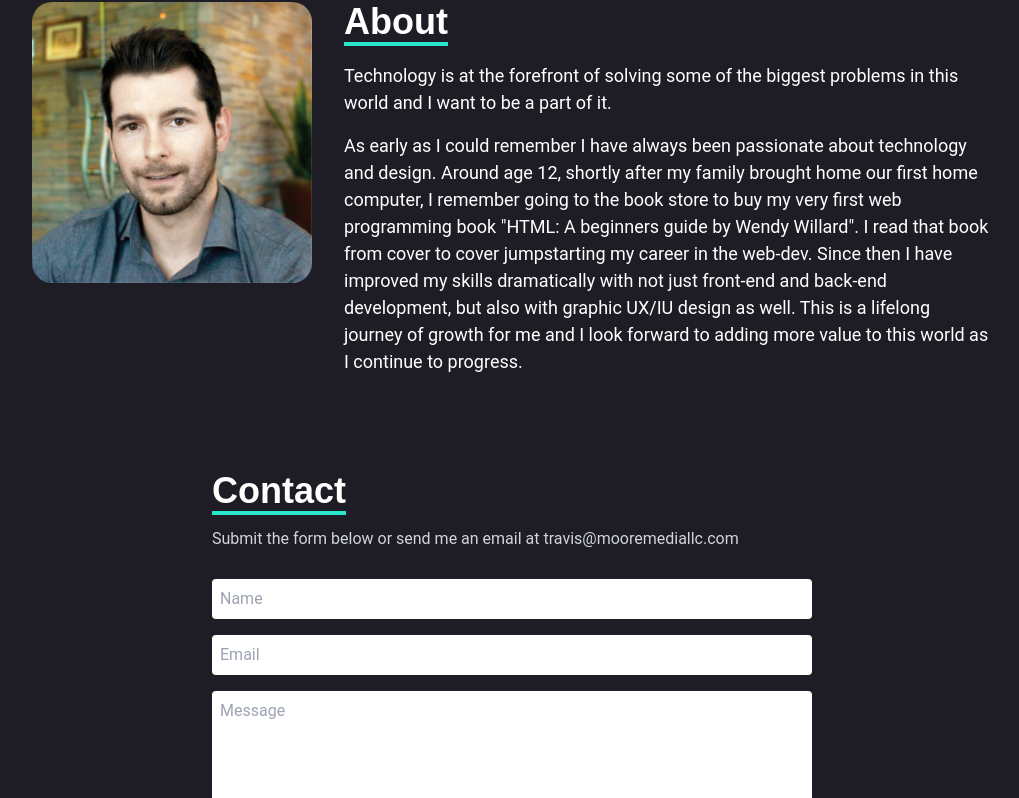
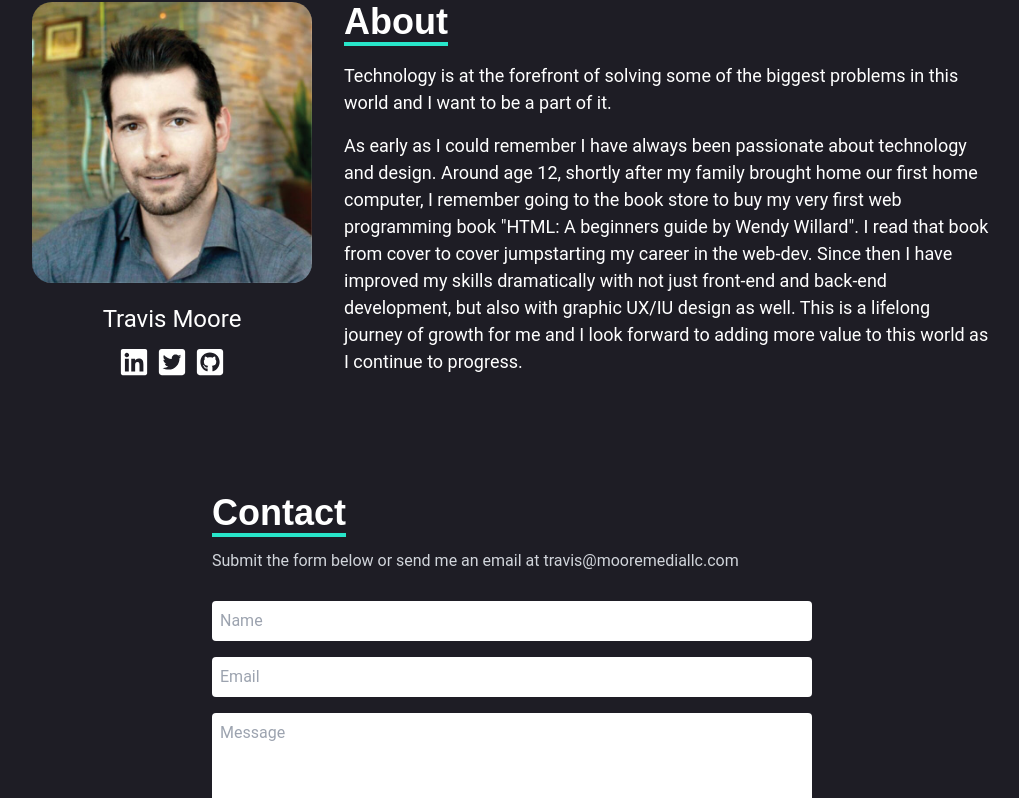
Before and after one commit to travistylerVII/Travis_Strife_React_Portfolio, a React (Create React App) app: page / in a window 1280 px wide. Shown: the part 4926-5724 px from the top of the page, without its empty margins (128-1147 px from the left). Built offline with nearby package versions, Linux system fonts and the light colour scheme.

Commit message:
refactor posts

```diff
--- a/src/components/About.jsx
+++ b/src/components/About.jsx
@@ -1,5 +1,6 @@
 import React from "react";
 import AboutImg from "../assets/Travis_headshot_1@2x.jpg";
+import { FaLinkedin, FaTwitterSquare, FaGithubSquare } from 'react-icons/fa'
 
 const about = () => {
   return (
@@ -14,11 +15,17 @@ const about = () => {
             alt="Travis Headshot"
             className="rounded-[20px] max-w-[280px]"
           />
+          <h4 class="mt-5 text-center text-2xl">Travis Moore</h4>
+          <div class="flex flex-nowrap gap-2 mt-3 justify-center">
+              <div><a href="https://www.linkedin.com/in/travis-moore-81548419/" target="_blank" rel="noreferrer"><FaLinkedin size={30} /></a></div>
+              <div><a href="https://twitter.com/travistylerVII" target="_blank" rel="noreferrer"><FaTwitterSquare size={30} /></a></div>
+              <div><a href="https://github.com/travistylerVII" target="_blank" rel="noreferrer"><FaGithubSquare size={30} /></a></div>
+            </div>
         </div>
         <div>
-          <h4 className="homepage-h4 font-bold text-4xl inline border-b-4 border-[#28e6ca]">
+          <h2 className="homepage-h4 font-bold text-4xl inline border-b-4 border-[#28e6ca]">
             About
-          </h4>
+          </h2>
           <div className="mt-[20px] text-[18px]">
             <p className="mb-4">
               Technology is at the forefront of solving some of the biggest problems in this world and I want to be a part of it.
--- a/src/posts/BlackMageLogo.jsx
+++ b/src/posts/BlackMageLogo.jsx
@@ -2,7 +2,6 @@ import React from "react";
 import HeaderImg from "../assets/Black-Mage-Logo-Header.jpg";
 import CompanyImage from "../assets/Black_Mage_Media_Company_Icon.png";
 
-import FigmaScreen from "../assets/tla_figma_screen.jpg";
 function BlackMageLogo() {
   return (
     <div className="page-content text-lg">
```
